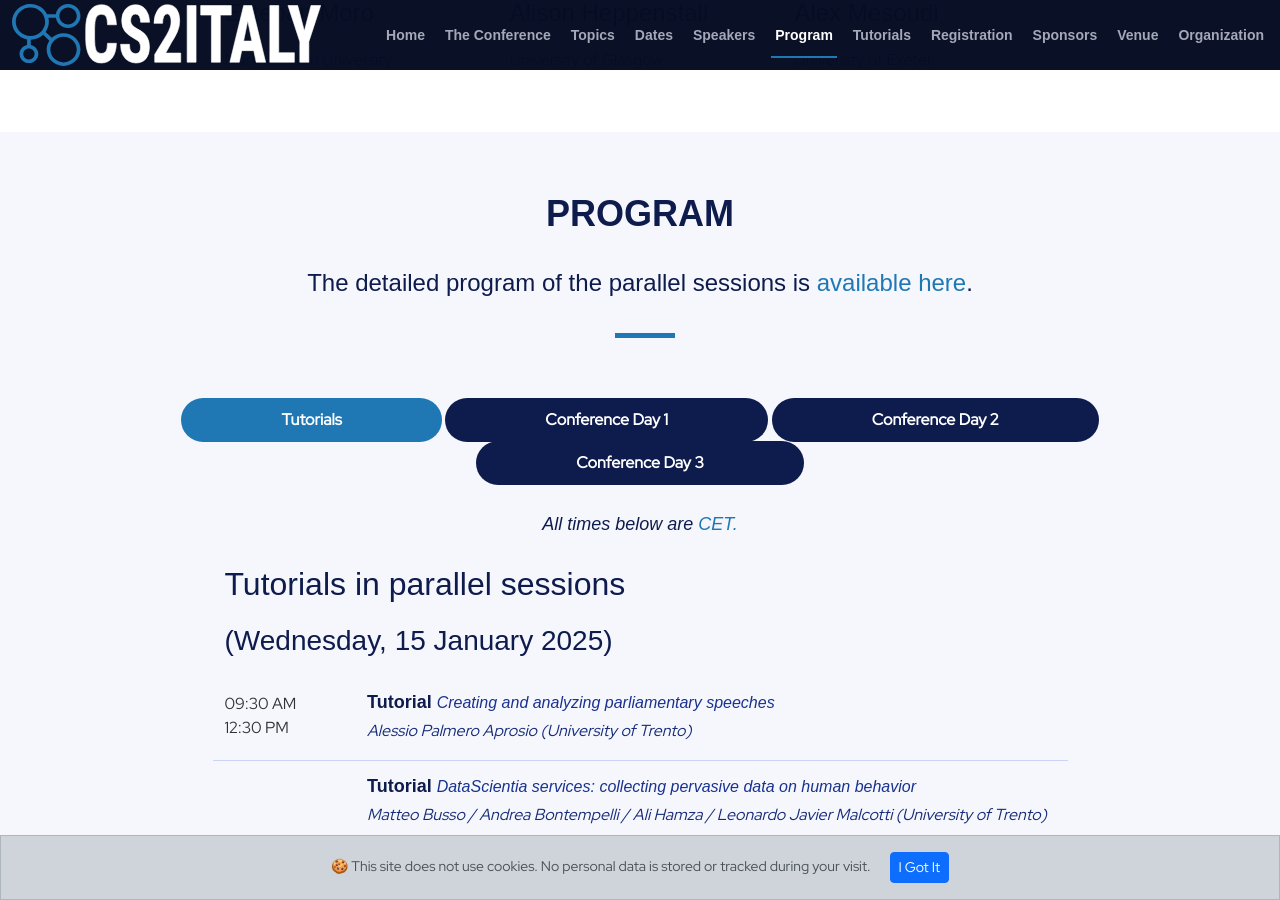
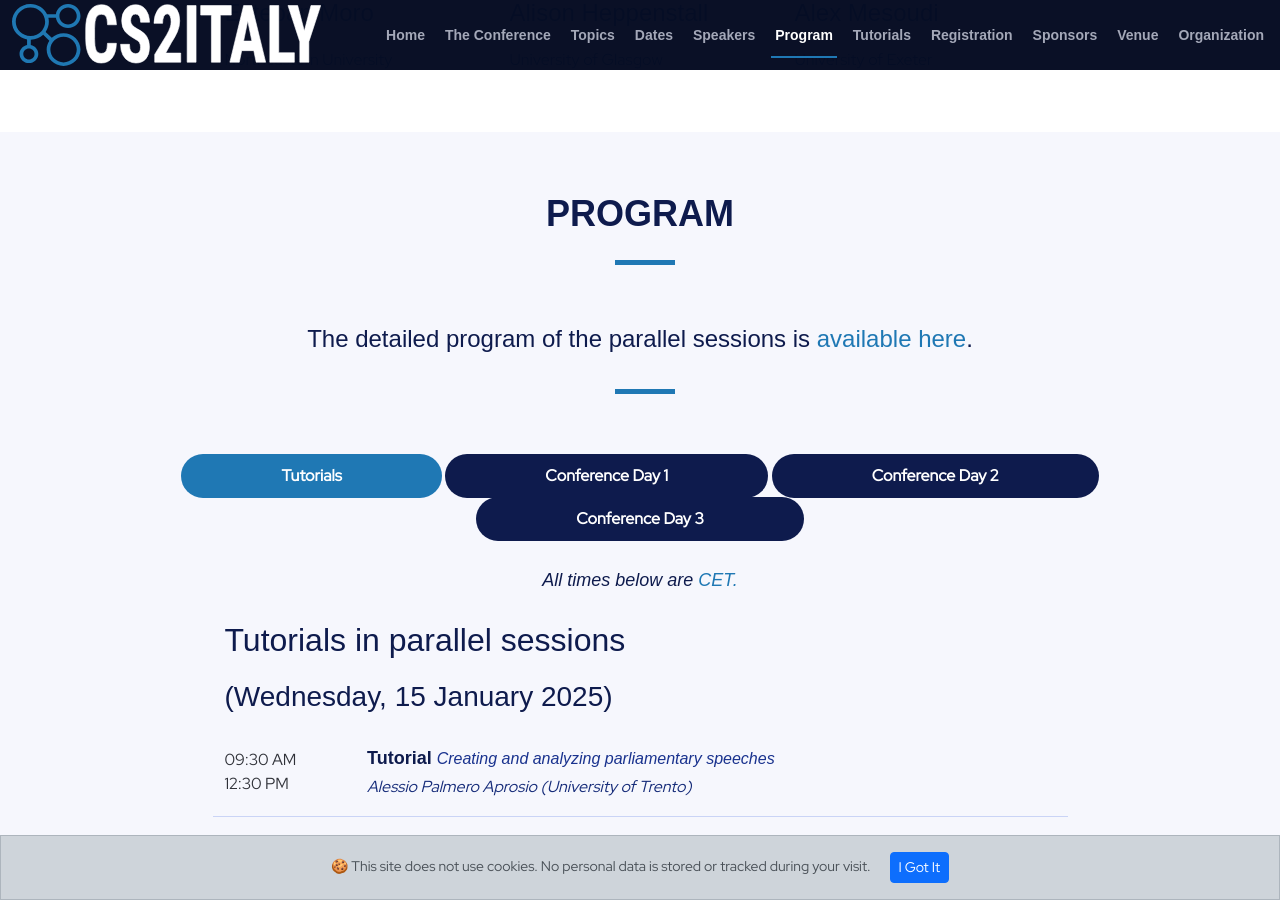
Before and after one commit to CS2Italy/conference, a Jekyll site: the page built from docs/index.md, in a window 1280 px wide and 900 px high, scrolled down 3910 px. Built offline with Jekyll 4.4.1, drawn with Linux system fonts in a browser that asks for light colours.

Commit message:
Update default.html

```diff
--- a/docs/_layouts/default.html
+++ b/docs/_layouts/default.html
@@ -191,7 +191,8 @@
       <div class="container" data-aos="fade-up">
         <div class="section-header">
           <h2>Program</h2>
-          <br>
+        </div>
+        <div class="section-header">
           <h4>The detailed program of the parallel sessions is <a href="https://drive.google.com/file/d/1LBWzoebdQnHHph6TRxum_6dYglprmzM9/view?usp=sharing"> available here</a>.</h4>
         </div>
 
```
